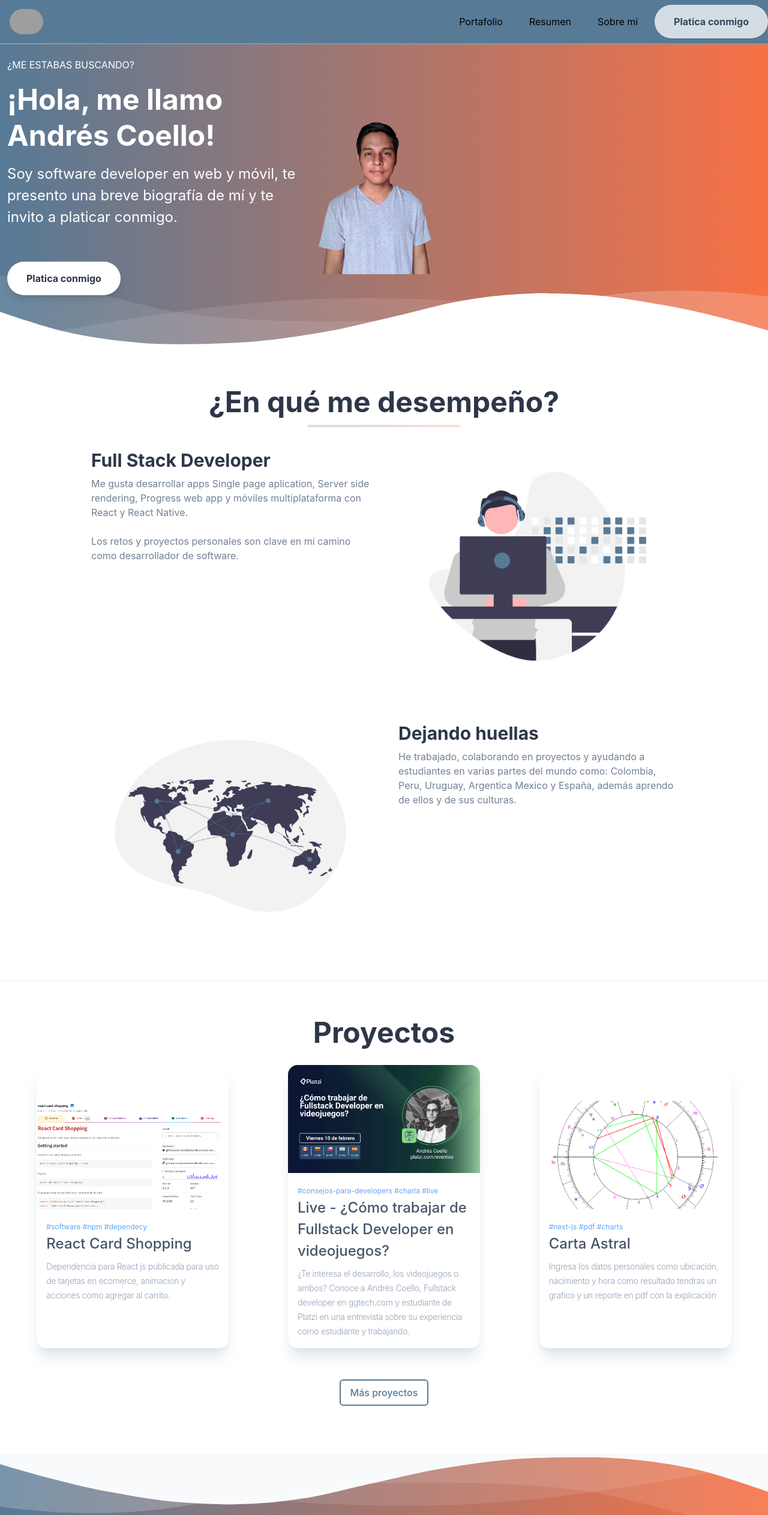
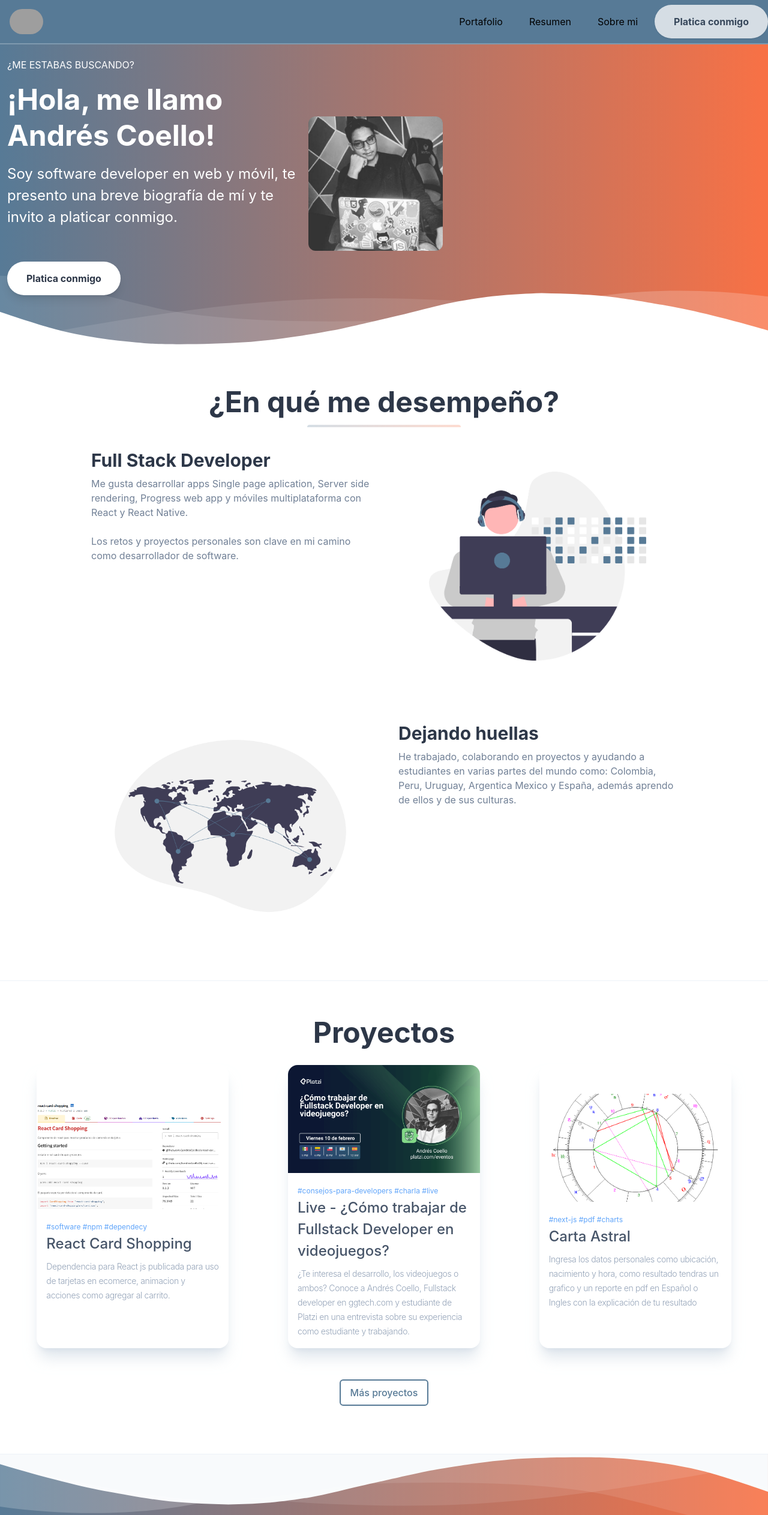
Before and after one commit to GandresCoello18/personal-ws, a Next.js app: page / in a window 1280 px wide. Shown: the top 2525 px of the page at 60% size. Built offline with nearby package versions, Linux system fonts and the light colour scheme; grey boxes are pictures that could not be loaded.

Commit message:
fix me photo

```diff
--- a/mock/portafolio.json
+++ b/mock/portafolio.json
@@ -16,7 +16,7 @@
         },
         {
             "title": "Carta Astral",
-            "description": "Ingresa los datos personales como ubicación, nacimiento y hora como resultado tendras un grafico y un reporte en pdf con la explicación",
+            "description": "Ingresa los datos personales como ubicación, nacimiento y hora, como resultado tendras un grafico y un reporte en pdf en Español o Ingles con la explicación de tu resultado",
             "link": "https://res.cloudinary.com/cici/video/upload/v1676328203/util/2023-02-13_17-41-15_pszdhg.mp4",
             "tag": ["next-js", "pdf", "charts"],
             "imgagen": "carta-natal.png"
--- a/mock/resumen.json
+++ b/mock/resumen.json
@@ -26,7 +26,7 @@
         {
             "title": "Meniuz",
             "description": "Aplicación móvil y web la cual recopila menús de los RESTAURANTES, CAFETERÍAS, HELADERÍAS, LICORERÍAS más reconocidos de diferentes ciudades de Ecuador.",
-            "link": "https://meniuz.com",
+            "link": "https://meniuz.com/nosotros/",
             "tag": ["Gastronomia", "Turismo", "Web"],
             "imgagen": "1644114050309.jpeg"
         },
--- a/pages/index.tsx
+++ b/pages/index.tsx
@@ -48,7 +48,7 @@ const PageHome = () => {
                   </a>
                </div>
                <div className="w-full md:w-3/5 py-6 text-center">
-                  <img className="w-full md:w-56 z-50" src="/me2.png" alt='fotografia de andres coello goyes' />
+                  <img className="w-full md:w-56 z-50 rounded-xl" src="/me.jpeg" alt='fotografia de andres coello goyes' />
                </div>
             </div>
          </div>
--- a/pages/sobre-mi.tsx
+++ b/pages/sobre-mi.tsx
@@ -9,9 +9,9 @@ const PageSobreMi = () => {
             <NextSeo
                 title="Sobre mi | Andres coello goyes"
                 description="Entre las cosas que mas me gustan hacer es desarrollar apps de alto impacto, colaborar como tutor o creador de contenido."
-                canonical="http://localhost/"
+                canonical="https://andres-coello-goyes.vercel.app/"
                 openGraph={{
-                url: 'http://localhost/',
+                url: 'https://andres-coello-goyes.vercel.app/',
                 title: 'Sobre mi | Andres coello goyes',
                 description: 'Entre las cosas que mas me gustan hacer es desarrollar apps de alto impacto, colaborar como tutor o creador de contenido.',
                 images: [
@@ -55,7 +55,7 @@ const PageSobreMi = () => {
                         </div>
                     </a>
 
-                    <a href='https://yt3.ggpht.com/lRRy0GQ0LR49qNODT8Th5OLC-FgqD05VShVPjtZtjc_zlCFR5QoXVUIr3JBHZSq-5_UqCUKkDQ=s88-c-k-c0x00ffffff-no-rj' target='_blank' className="w-full bg-white rounded-lg sahdow-lg overflow-hidden flex flex-col md:flex-row" rel="noreferrer">
+                    <a href='https://www.youtube.com/@andrescoellogoyes' target='_blank' className="w-full bg-white rounded-lg sahdow-lg overflow-hidden flex flex-col md:flex-row" rel="noreferrer">
                         <div className="w-full md:w-2/5 h-80">
                             <img className="object-center object-cover w-full h-full" src="/youtube.png" alt="youtube andres coello" />
                         </div>
```
